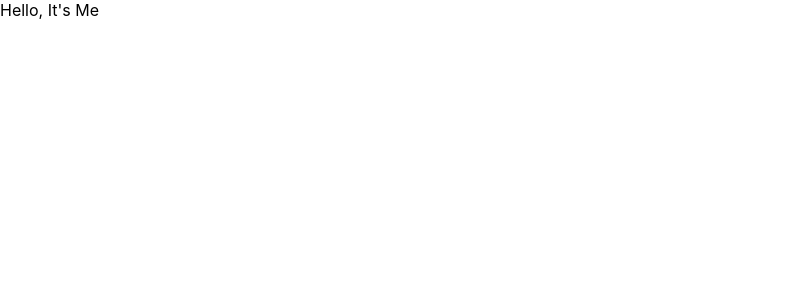
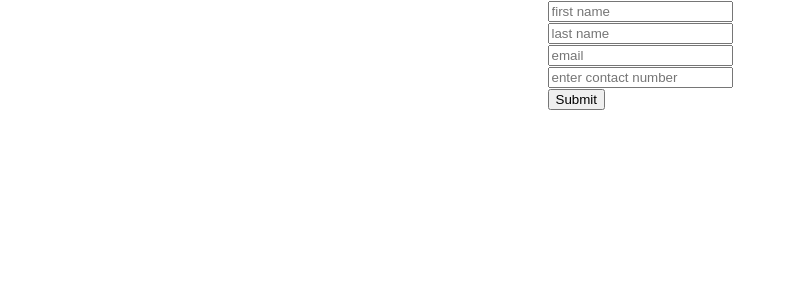
Before and after one commit to Jvaz0715/hooks-intro-v2, a React (Create React App) app: page / in a window 1280 px wide. Shown: the top 300 px of the page, without its empty margins (0-795 px from the left). Built offline with nearby package versions, Linux system fonts and the light colour scheme.

Commit message:
Creates custom hooks function using array form for useState

```diff
--- a/src/App.css
+++ b/src/App.css
@@ -0,0 +1,6 @@
+.app {
+   box-sizing: border-box;
+   display: flex;
+   flex-direction: column;
+   align-items: center;
+}
--- a/src/App.js
+++ b/src/App.js
@@ -1,11 +1,75 @@
-import './App.css';
+import React, {useState} from 'react';
+
+import "./App.css";
+
+function CustomHooksUsingArraysForm(initialState) {
+  const [value, setValue] = useState(initialState);
+
+  function onChange(e) {
+    setValue(e.target.value)
+  };
+
+  function clearInput() {
+    setValue("");
+  }
+
+  return [value, onChange, clearInput];
+}
 
 function App() {
+  const [firstName, firstNameOnChange, clearFirstNameInput] = CustomHooksUsingArraysForm("");
+  const [lastName, lastNameOnChange, clearLastNameInput] = CustomHooksUsingArraysForm("");
+  const [email, emailOnChange, clearEmailInput] = CustomHooksUsingArraysForm("");
+  const [telephone, telephoneOnChange, clearTelephoneInput] = CustomHooksUsingArraysForm("");
+
+  function handleOnSubmit(e) {
+    e.preventDefault();
+    console.log(firstName)
+    console.log(lastName)
+    console.log(email)
+    console.log(telephone)
+    clearFirstNameInput()
+    clearLastNameInput()
+    clearEmailInput()
+    clearTelephoneInput()
+  }
+
   return (
-    <div className="App">
-    Hello, It's Me
+    <div className="app">
+      <form onSubmit={handleOnSubmit}>
+        <input
+          type="text"
+          placeholder="first name"
+          value={firstName}
+          onChange={(e) => firstNameOnChange(e)}
+        />
+        <br />
+        <input
+          type="text"
+          placeholder="last name"
+          value={lastName}
+          onChange={(e) => lastNameOnChange(e)}
+        />
+        <br />
+        <input
+          type="email"
+          placeholder="email"
+          value={email}
+          onChange={(e) => emailOnChange(e)}
+        />
+        <br />
+        <input
+          type="tel"
+          placeholder="enter contact number"
+          pattern="[0-9]{3}-[0-9]{3}-[0-9]{4}"
+          value={telephone}
+          onChange={(e) => telephoneOnChange(e)}
+        />
+        <br />
+        <button type="Submit">Submit</button>
+      </form>
     </div>
-  );
+  )
 }
 
 export default App;
```
